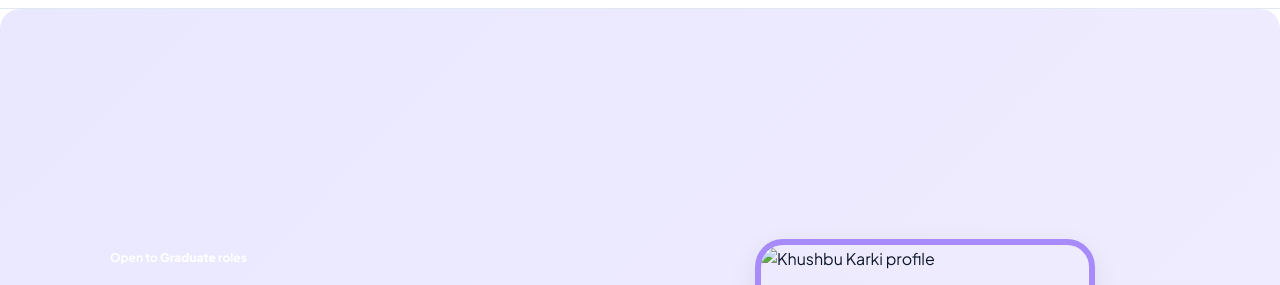
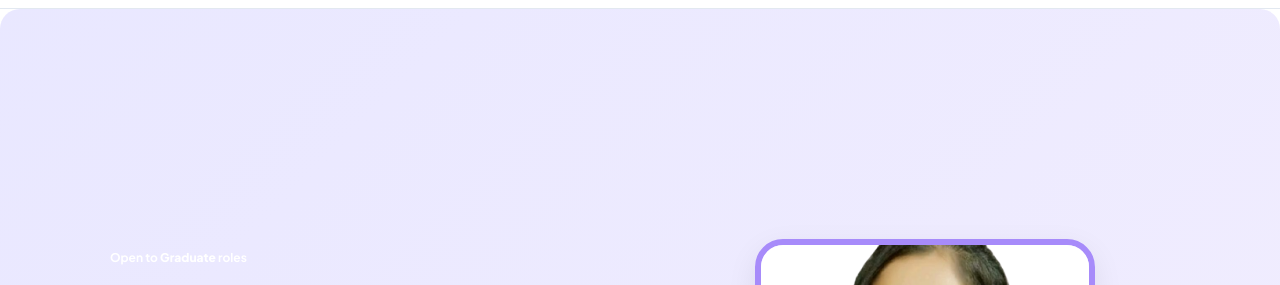
Before and after one commit to khushbukarki/coderkk.github.io, a plain HTML site: page index.html in a window 1280 px wide. Shown: the part 64-349 px from the top of the page. Drawn offline with nearby package versions, Linux system fonts and the light colour scheme.

Commit message:
Update index.html

```diff
--- a/index.html
+++ b/index.html
@@ -180,7 +180,7 @@
         </div>
         <div class="col-lg-6 d-flex justify-content-center">
   <div class="profile-frame reveal">
-    <img src="aasests/image.png" alt="Khushbu Karki profile" loading="lazy" />
+    <img src="image.png" alt="Khushbu Karki profile" loading="lazy" />
   </div>
 </div>
 
```
